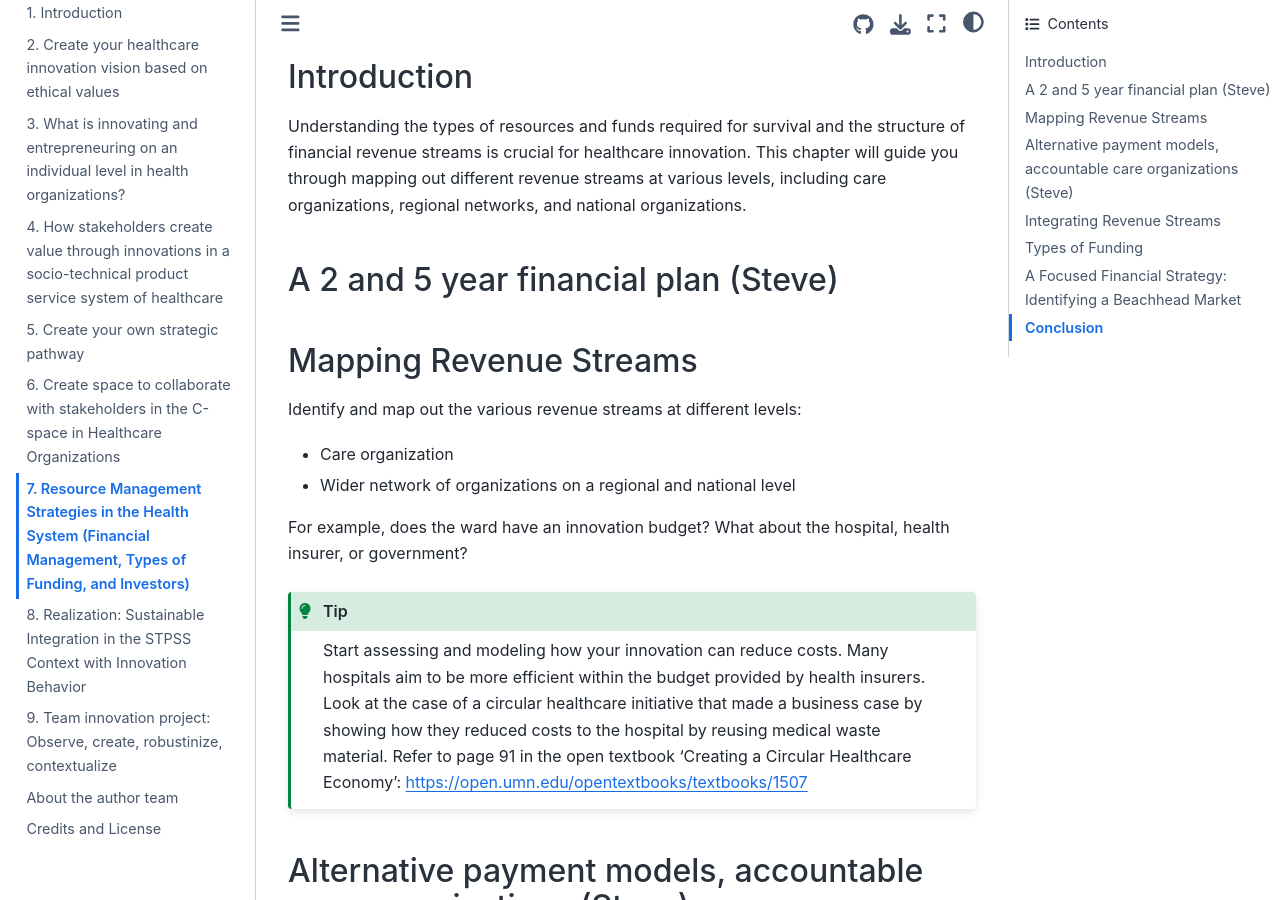
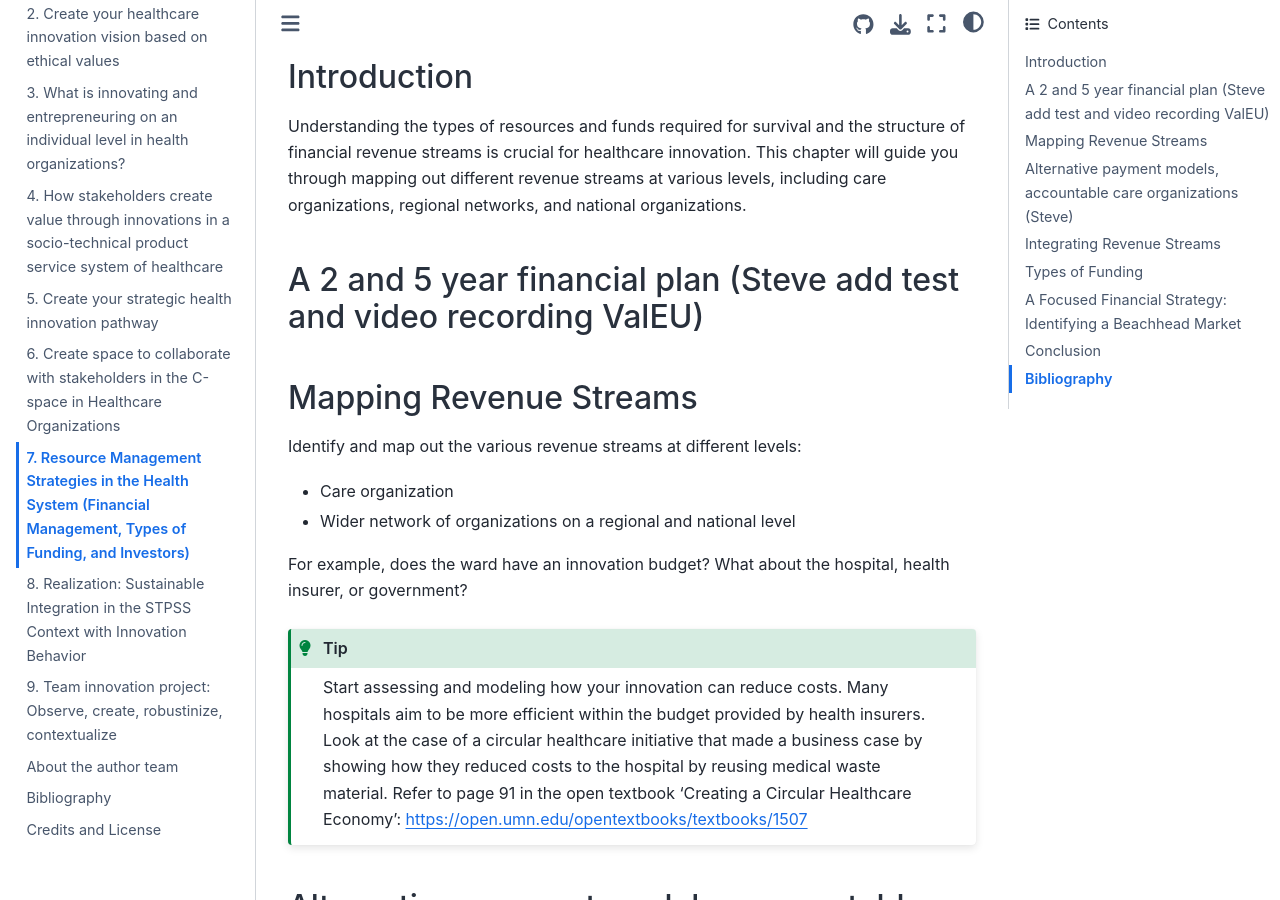
Before and after one commit to pietervandekerckhove/handbook-innovating-health, a Jupyter Book: the page built from book/chapters/08_resource_management.md, in a window 1280 px wide and 900 px high, scrolled down 339 px. Built offline with Jupyter Book 1.0.4 settings and Sphinx 7.4.7 and the Sphinx Book theme 1.1.4, drawn with Linux system fonts in a browser that asks for light colours; comment, search, counter and statistics services are not loaded.

Commit message:
update chapters

````diff
--- a/book/chapters/06_innovation_pathway.md
+++ b/book/chapters/06_innovation_pathway.md
@@ -1,4 +1,4 @@
-# 5. Create your own strategic pathway
+# 5. Create your strategic health innovation pathway
 
 
 <center>
--- a/book/chapters/08_resource_management.md
+++ b/book/chapters/08_resource_management.md
@@ -12,7 +12,7 @@
 
 Understanding the types of resources and funds required for survival and the structure of financial revenue streams is crucial for healthcare innovation. This chapter will guide you through mapping out different revenue streams at various levels, including care organizations, regional networks, and national organizations.
 
-## A 2 and 5 year financial plan (Steve)
+## A 2 and 5 year financial plan (Steve add test and video recording ValEU)
 
 ## Mapping Revenue Streams
 
@@ -110,3 +110,5 @@ Master/Graduate level:
 * Identify the key financial issues you foresee that are necessary to front-load early in the innovation pathway and justify your selection of stakeholders accordingly.
 * Calculate a financial strategy for 2 years and 5 years, showing basic elements in your balance sheet and taking into account alternative payment models and complex revenue streams
 ```
+
+## Bibliography
--- a/book/chapters/references.md
+++ b/book/chapters/references.md
@@ -0,0 +1 @@
+# Bibliography
````
Also changed, not shown: book/chapters/09_embedding_innovation.md (+2 -0 lines), book/chapters/10_team_project.md (+4 -0 lines).
